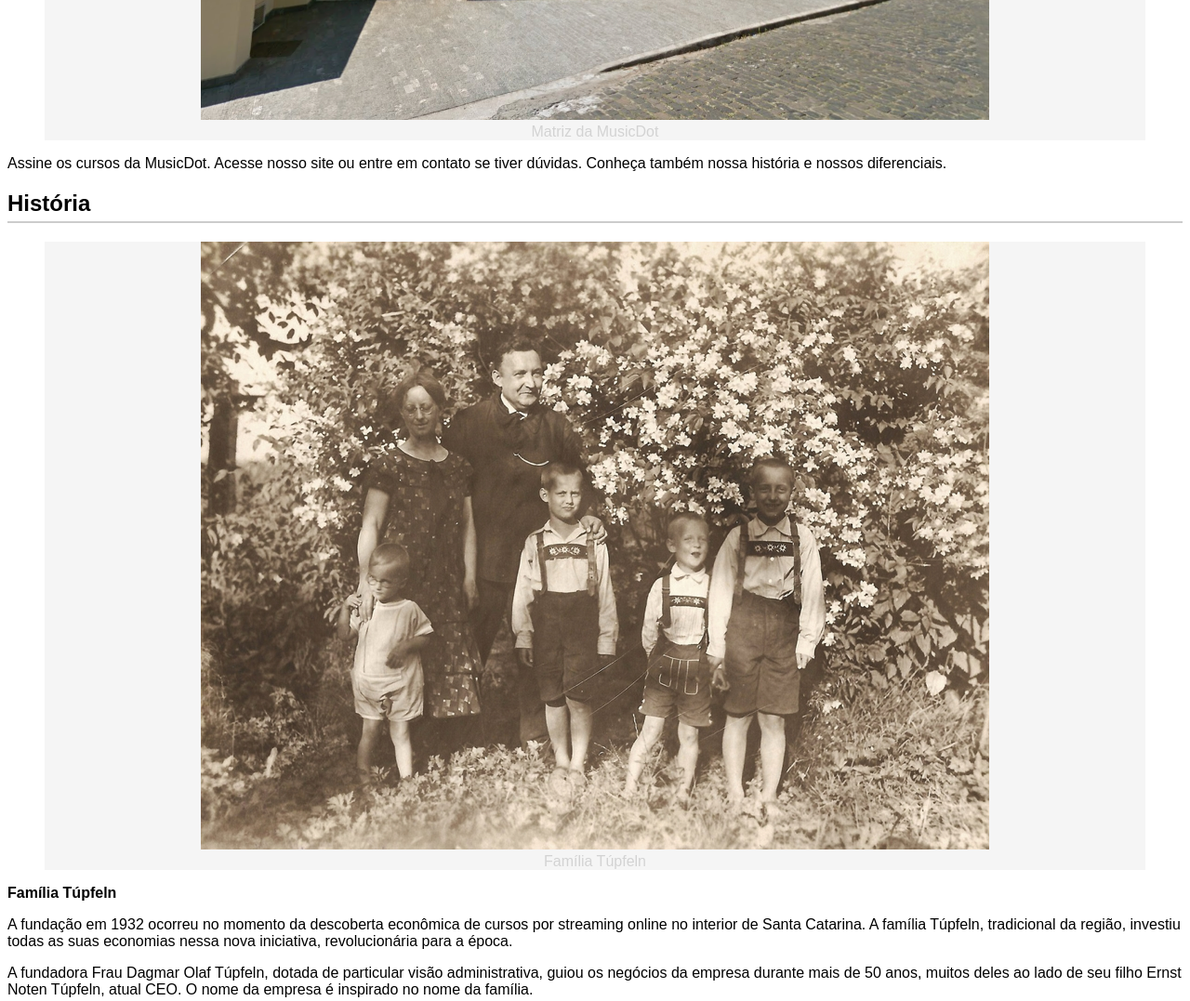
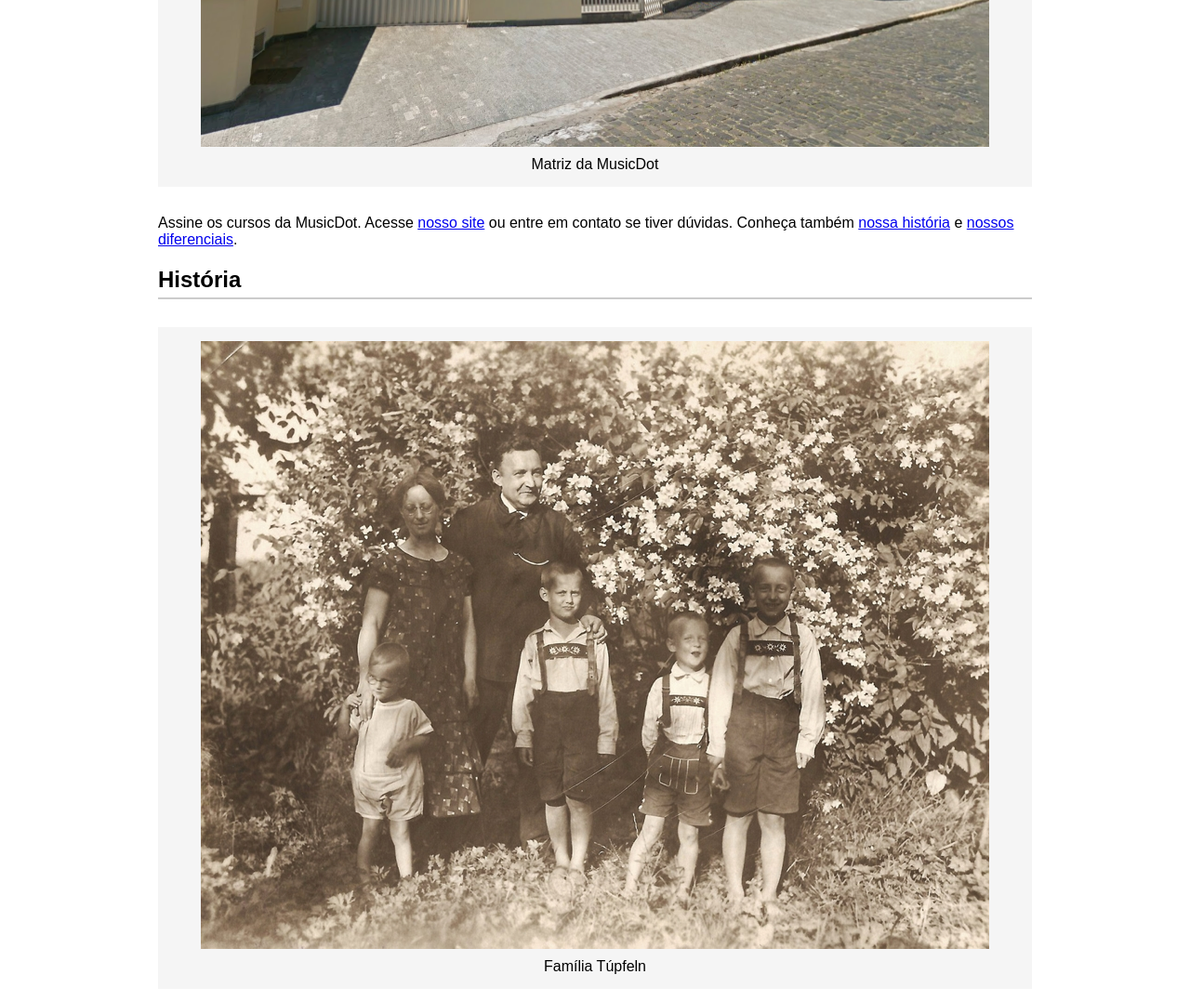
Before and after one commit to eduLernie/music-dot, a plain HTML site: page sobre.html in a window 1280 px wide. Shown: the part 720-1797 px from the top of the page at 93% size. Drawn offline with Linux system fonts and the light colour scheme.

Commit message:
Tópico CSS, Atividade 2/3

```diff
--- a/sobre.html
+++ b/sobre.html
@@ -22,7 +22,10 @@
         </p>
 
         <p>
-            Nossa matriz fica em Mafra, em Santa Catarina. De lá saem grande parte das gravações de nossos cursos. Nossa matriz:
+            Nossa matriz fica em
+            <a href="http://maps.google.com.br/?q=190,GabrielDequech,Mafra,SC" target="_blank">
+                Mafra, em Santa Catarina
+            </a>. De lá saem grande parte das gravações de nossos cursos. Nossa matriz:
         </p>
 
         <figure>
@@ -31,14 +34,17 @@
         </figure>
 
         <p>
-            Assine os cursos da MusicDot. Acesse nosso site ou entre em contato se tiver dúvidas. Conheça também nossa
-            história e nossos diferenciais.
+            Assine os cursos da MusicDot. Acesse
+            <a href="index.html">nosso site</a> ou entre em contato se tiver dúvidas.
+            Conheça também
+            <a href="#historia">nossa história</a> e
+            <a href="#diferenciais">nossos diferenciais</a>.
         </p>
 
-        <h2>História</h2>
+        <h2 id="historia">História</h2>
 
         <figure>
-            <img src="img/familia-tupfeln.jpg" alt="Familia TÚpfeln">
+            <img src="img/familia-tupfeln.jpg" alt="Familia Túpfeln">
             <figcaption>Família Túpfeln</figcaption>
         </figure>
 
@@ -73,6 +79,16 @@
             condecorações. Todos os presidentes do Brasil já visitaram as instalações da MusicDot, além de presidentes da
             União Europeia, Ásia e o secretário-geral da ONU.
         </p>
+
+        <h2 id="diferenciais">Diferenciais</h2>
+
+        <ul>
+            <li>Professores renomados com experiência internacional</li>
+            <li>Estúdio próprio com tecnologia de ponta</li>
+            <li>Certificação reconhecida no mercado</li>
+            <li>Suporte ao aluno com atendimento humanizado</li>
+            <li>Conteúdo atualizado regularmente com base nas tendências do mercado musical</li>
+        </ul>
     </main>
 </body>
 </html>
--- a/style.css
+++ b/style.css
@@ -1,21 +1,45 @@
 body {
     font-family: Arial, Helvetica, sans-serif;
+
 }
 
 h1 {
     color: #3D3D3D;
     background-color: #E1EDF2;
     padding: 10px;
+
 }
 
 h2 {
     border-bottom: 2px solid #ccc;
     padding-bottom: 5px;
+
+}
+
+main {
+    width: 940px;
+    margin: 0 auto;
+
 }
 
 figure {
     background-color: whitesmoke;
     color: lightgrey;
     text-align: center;
+    padding: 15px;
+    margin: 30px 0;
 
 }
+figcaption {
+    padding-top: 10px;
+    color: #000;
+
+}
+
+
+figure img {
+    display: block;
+    margin: 0 auto;
+    max-width: 100%;
+
+}
```
